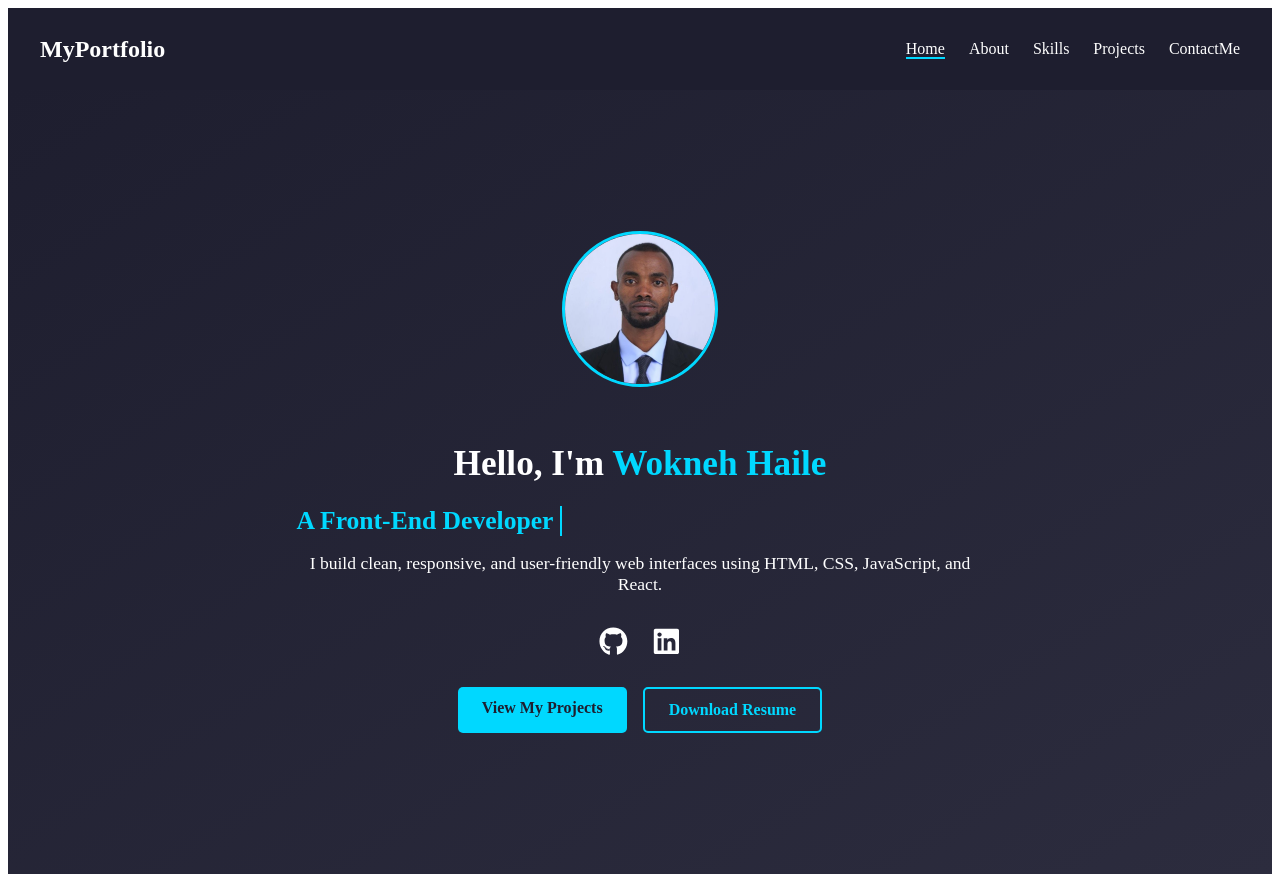
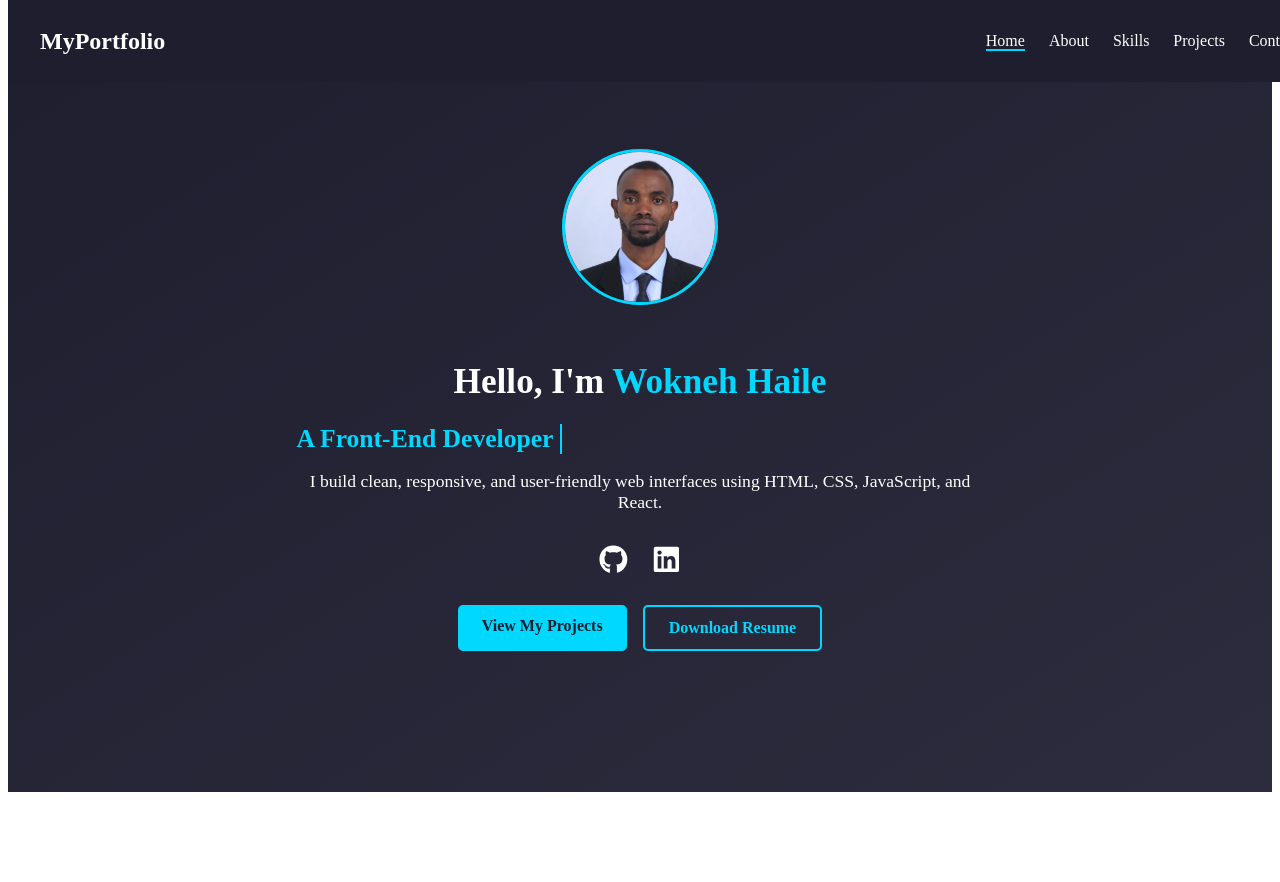
Before and after one commit to worknehhaile/portfolio, a React (Vite) app: page / in a window 1280 px wide. After the commit the page ends 800 px from the top, so only its background shows below. Built offline with nearby package versions, Linux system fonts and the light colour scheme.

Commit message:
fourth test

```diff
--- a/src/components/NavBar.module.css
+++ b/src/components/NavBar.module.css
@@ -5,9 +5,10 @@
   background-color: #1e1e2f;
   padding: 1rem 2rem;
   color: white;
-  position: relative;
+  position: fixed; /* Change this from 'relative' */
+  top: 0; /* Add this to pin it to the top of the viewport */
+  width: 100%; /* Add this to make it span the full width */
   z-index: 10;
-  /* position: fixed; */
 }
 
 .logo {
```
